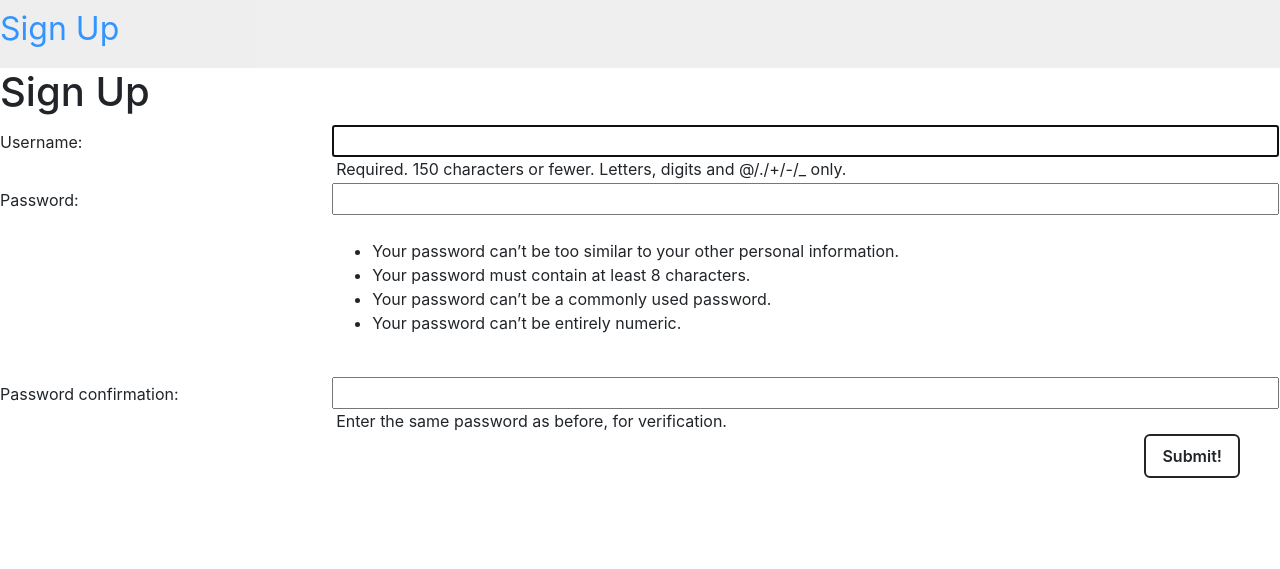
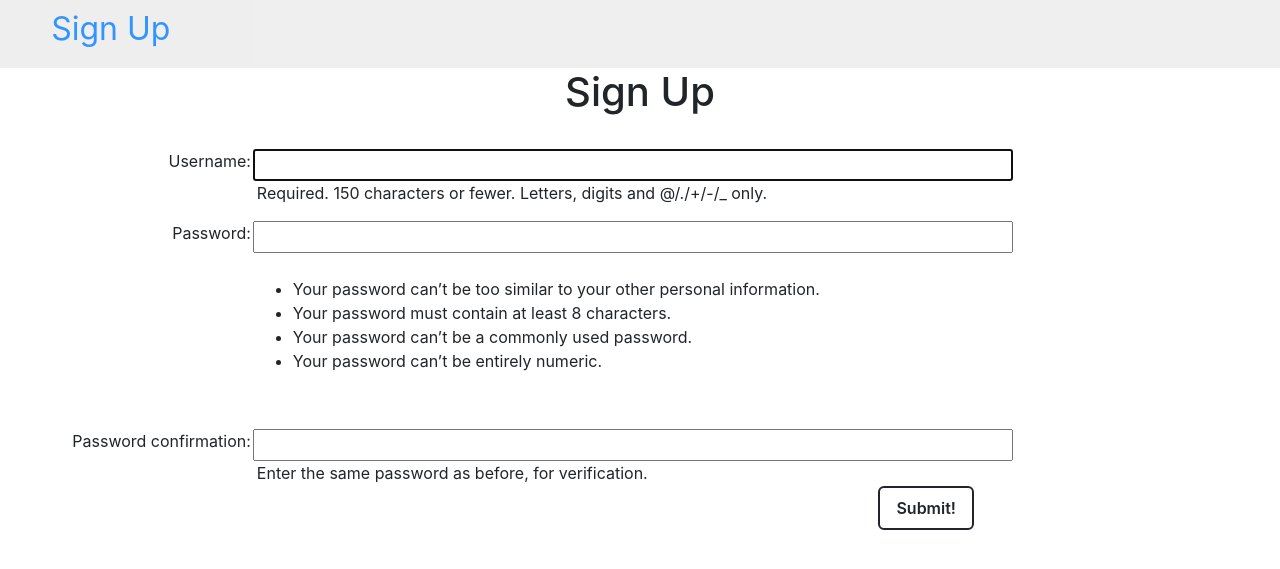
Before and after one commit to mohamadsaad1/saadit, a Django app: page /accounts/signup/ in a window 1280 px wide. Shown: the top 569 px of the page. Run offline with Django 3.2, Linux system fonts and the light colour scheme; some libraries are stand-ins or nearby versions.

Commit message:
signup page done

```diff
--- a/threads/static/css/base.css
+++ b/threads/static/css/base.css
@@ -10,6 +10,10 @@ nav{
   background-color: rgb(235, 235, 235);
   opacity: 80%;
   vertical-align: middle;
+}
+
+#signup{
+  margin-left: 4%;
 }
 
 #home{
@@ -60,3 +64,9 @@ nav{
   color: var(--danger);
   border-color: var(--danger);
 }
+
+
+.sign-up {
+  display: flex;
+  justify-content: center;
+}
--- a/threads/static/css/form.css
+++ b/threads/static/css/form.css
@@ -1,24 +1,27 @@
 .form-container {
   display: flex;
   flex-direction: column;
-  width: 100%;
+  width: 80%;
+  padding:10px;
+  padding-top:10px ;
 }
 
 table {
-  padding: 0 40px;
+
   width: 100%;
   border-spacing: 0 20px;
 }
 
 th {
-  text-align: left;
-  padding: 6px 20px 0 0;
+  padding-top:15px ;
+text-align:right;
   font-weight: normal;
   vertical-align: top;
   font-size: var(--font-reg);
 }
 
 td {
+  padding-top:15px ;
   max-width: 60%;
 }
 
--- a/threads/templates/base.html
+++ b/threads/templates/base.html
@@ -25,8 +25,7 @@
                   <a id= "logout" href="{% url 'logout' %}"><i class="fas fa-sign-out-alt"></i></a>
                 </div>
                   {% else %}
-                  {% comment %} <a href="{% url 'home' %}">Login</a> {% endcomment %}
-                  <a href="{% url 'signup' %}">Sign Up</a>
+                  <a id="signup" href="{% url 'signup' %}">Sign Up</a>
                   {% endif %}
                 </div>
               </nav>
--- a/threads/templates/signup.html
+++ b/threads/templates/signup.html
@@ -7,7 +7,7 @@
 
   {% block content %}
 
-  <div class="page-header">
+  <div class="sign-up">
     <h1>Sign Up</h1>
   </div>
   {% if error_message %}
```
Also changed, not shown: threads/static/css/home.css (+3 -26 lines).
